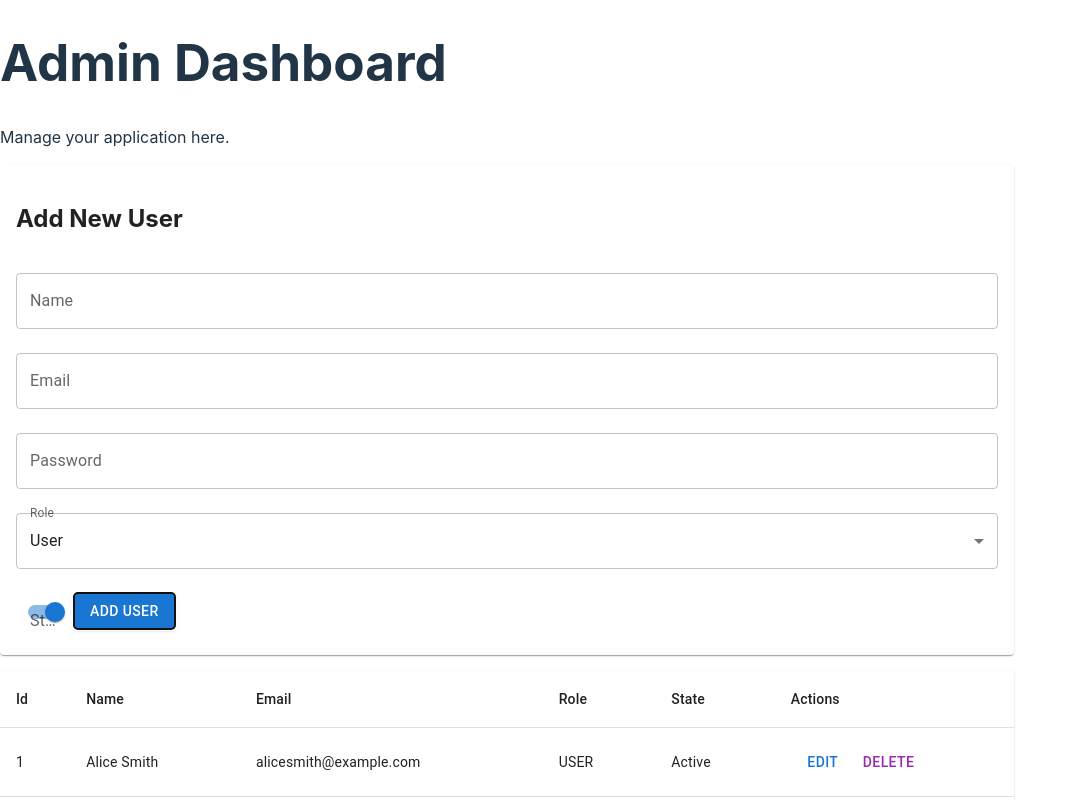
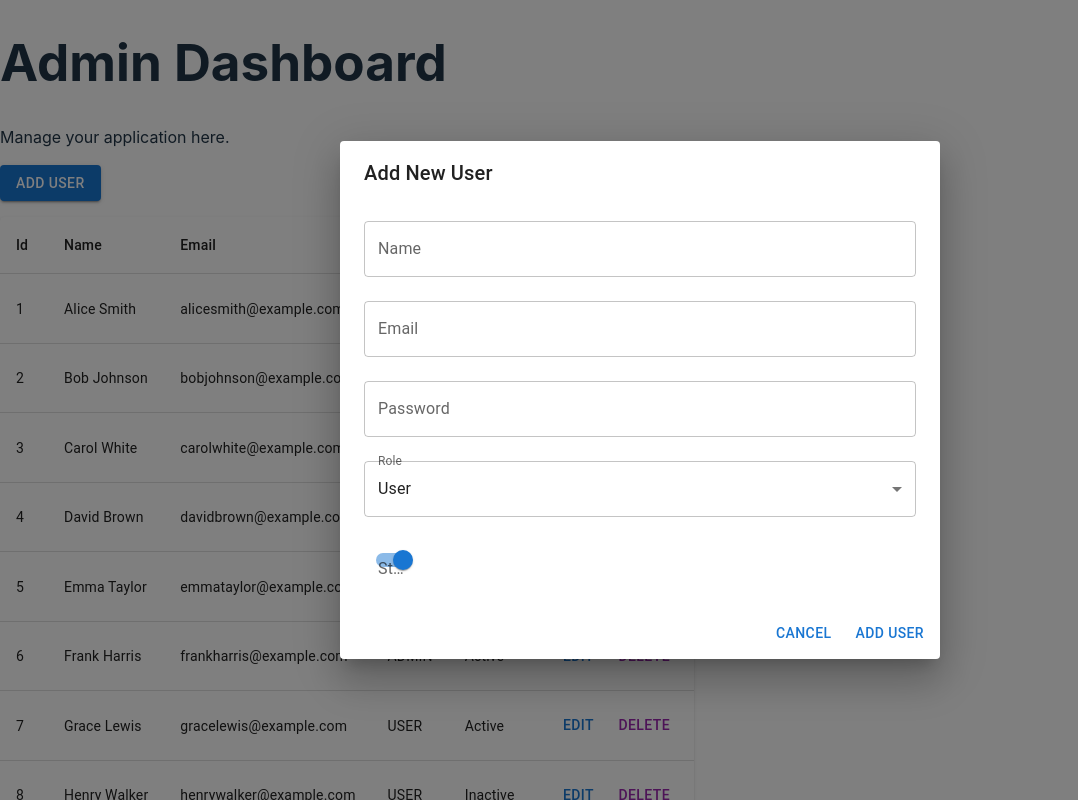
Before and after one commit to RamonCruz187/Kosten, a React (Vite) app in the folder Front/: page /admin in a window 1280 px wide. Both pictures are taken after a click on the button "ADD USER". Shown: the top 800 px of the page, without its empty margins (0-1078 px from the left). Built offline with nearby package versions, Linux system fonts and the light colour scheme.

Commit message:
dashboard modify user's modal

```diff
--- a/Front/src/components/Dashboard/AdminDashboard.jsx
+++ b/Front/src/components/Dashboard/AdminDashboard.jsx
@@ -1,9 +1,9 @@
 import React, { useEffect, useState } from 'react';
-import { TextField, Button, Select, MenuItem, FormControl, InputLabel, Switch, Table, TableBody, TableCell, TableHead, TableRow, Paper, TablePagination } from '@mui/material';
+import { TextField, Button, Select, MenuItem, FormControl, InputLabel, Switch, Table, TableBody, TableCell, TableHead, TableRow, Paper, TablePagination, Dialog, DialogActions, DialogContent, DialogTitle } from '@mui/material';
 import axios from 'axios';
 
-
 const users0 = [
+  // Mock users data
      {
        "id": 1,
        "name": "Alice Smith",
@@ -107,14 +107,20 @@ import axios from 'axios';
       "password": "CarolPass3",
       "role": "ADMIN",
       "state": true
+    },
+    {
+    "id": 14,
+    "name": "Carol White",
+    "email": "carolwhite@example.com",
+    "password": "CarolPass3",
+    "role": "ADMIN",
+    "state": true
     }
-   ]
-
+  //...other users
+];
 
 const AdminDashboard = () => {
-
-//   const [users, setUsers] = useState([]);  //use when endpoint is available.
-  const [users, setUsers] = useState(users0);  //users0 mockup
+  const [users, setUsers] = useState(users0); // Mock data
   const [userForm, setUserForm] = useState({
     id: null,
     name: '',
@@ -123,28 +129,34 @@ const AdminDashboard = () => {
     role: 'USER',
     state: true
   });
+  const [isEditing, setIsEditing] = useState(false);
 
-  const [isEditing, setIsEditing] = useState(false);
   // Pagination state
   const [page, setPage] = useState(0);
   const [rowsPerPage, setRowsPerPage] = useState(5);
-  const [totalUsers, setTotalUsers] = useState(0);
+  const [totalUsers, setTotalUsers] = useState(users.length);
 
-  // Fetch users based on pagination
-  // const fetchUsers = async () => {
-  //   try {
-  //     const response = await axios.get(`/api/users?page=${page}&size=${rowsPerPage}`);
-  //     setUsers(response.data.users); // Assuming the API returns a "users" array
-  //     setTotalUsers(response.data.totalCount); // Assuming the API returns a "totalCount"
-  //   } catch (error) {
-  //     console.error('Error fetching users:', error);
-  //   }
-  // };
+  // Modal (Dialog) state
+  const [open, setOpen] = useState(false);
 
-  // useEffect(() => {
-  //   fetchUsers();
-  // }, [page, rowsPerPage]); // Refetch users when page or rowsPerPage changes
+  // Open modal for adding a new user
+  const handleOpenAddUser = () => {
+    setUserForm({ id: null, name: '', email: '', password: '', role: 'USER', state: true });
+    setIsEditing(false);
+    setOpen(true);
+  };
 
+  // Open modal for editing an existing user
+  const handleOpenEditUser = (user) => {
+    setUserForm(user);
+    setIsEditing(true);
+    setOpen(true);
+  };
+
+  // Close modal
+  const handleClose = () => {
+    setOpen(false);
+  };
 
   // Handle form input changes
   const handleInputChange = (e) => {
@@ -183,12 +195,13 @@ const AdminDashboard = () => {
     } catch (error) {
       console.error('Error saving user:', error);
     }
+
+    handleClose(); // Close modal after submission
   };
 
   // Edit user
   const handleEdit = (user) => {
-    setUserForm(user);
-    setIsEditing(true);
+    handleOpenEditUser(user);
   };
 
   // Delete user
@@ -207,20 +220,69 @@ const AdminDashboard = () => {
   };
 
   const handleChangeRowsPerPage = (event) => {
-      setRowsPerPage(parseInt(event.target.value, 5));
+    setRowsPerPage(parseInt(event.target.value, 10));
     setPage(0); // Reset to the first page whenever rows per page is changed
   };
-
 
   return (
     <div>
       <h1>Admin Dashboard</h1>
       <p>Manage your application here.</p>
 
-       {/* Form to create or update user */}
-       <Paper style={{ padding: '16px', marginBottom: '16px' }}>
-         <h2>{isEditing ? 'Edit User' : 'Add New User'}</h2>
-         <form>
+      {/* Add User Button */}
+      <Button variant="contained" color="primary" onClick={handleOpenAddUser} style={{ marginBottom: '16px' }}>
+        Add User
+      </Button>
+
+      {/* Table to display users */}
+      <Paper>
+        <Table>
+          <TableHead>
+            <TableRow>
+              <TableCell>Id</TableCell>
+              <TableCell>Name</TableCell>
+              <TableCell>Email</TableCell>
+              <TableCell>Role</TableCell>
+              <TableCell>State</TableCell>
+              <TableCell>Actions</TableCell>
+            </TableRow>
+          </TableHead>
+          <TableBody>
+            {users.map((user) => (
+              <TableRow key={user.id}>
+                <TableCell>{user.id}</TableCell>
+                <TableCell>{user.name}</TableCell>
+                <TableCell>{user.email}</TableCell>
+                <TableCell>{user.role}</TableCell>
+                <TableCell>{user.state ? 'Active' : 'Inactive'}</TableCell>
+                <TableCell>
+                  <Button onClick={() => handleOpenEditUser(user)} color="primary">
+                    Edit
+                  </Button>
+                  <Button onClick={() => handleDelete(user.id)} color="secondary">
+                    Delete
+                  </Button>
+                </TableCell>
+              </TableRow>
+            ))}
+          </TableBody>
+        </Table>
+
+        {/* Pagination controls */}
+        <TablePagination
+          component="div"
+          count={totalUsers}
+          page={page}
+          onPageChange={handleChangePage}
+          rowsPerPage={rowsPerPage}
+          onRowsPerPageChange={handleChangeRowsPerPage}
+        />
+      </Paper>
+
+      {/* Modal for Create/Update User */}
+      <Dialog open={open} onClose={handleClose} aria-labelledby="form-dialog-title">
+        <DialogTitle id="form-dialog-title">{isEditing ? 'Edit User' : 'Add New User'}</DialogTitle>
+        <DialogContent>
           <TextField
             label="Name"
             name="name"
@@ -267,80 +329,150 @@ const AdminDashboard = () => {
               color="primary"
             />
           </FormControl>
-          <Button
-            variant="contained"
-            color="primary"
-            onClick={handleSubmit}
-            style={{ marginTop: '16px' }}
-          >
+        </DialogContent>
+        <DialogActions>
+          <Button onClick={handleClose} color="primary">
+            Cancel
+          </Button>
+          <Button onClick={handleSubmit} color="primary">
             {isEditing ? 'Update User' : 'Add User'}
           </Button>
-        </form>
-      </Paper>
-
-             {/* Table to display users */}
-       <Paper>
-         <Table>
-           <TableHead>
-             <TableRow>
-               <TableCell>Id</TableCell>
-               <TableCell>Name</TableCell>
-               <TableCell>Email</TableCell>
-               <TableCell>Role</TableCell>
-               <TableCell>State</TableCell>
-               <TableCell>Actions</TableCell>
-             </TableRow>
-           </TableHead>
-           <TableBody>
-             {users.map((user) => (
-              <TableRow key={user.id}>
-                <TableCell>{user.id}</TableCell>
-                <TableCell>{user.name}</TableCell>
-                <TableCell>{user.email}</TableCell>
-                <TableCell>{user.role}</TableCell>
-                <TableCell>{user.state ? 'Active' : 'Inactive'}</TableCell>
-                <TableCell>
-                  <Button onClick={() => handleEdit(user)} color="primary">
-                    Edit
-                  </Button>
-                  <Button onClick={() => handleDelete(user.id)} color="secondary">
-                    Delete
-                  </Button>
-                </TableCell>
-              </TableRow>
-            ))}
-
-
-          </TableBody>
-        </Table>
-
-        {/* Pagination controls */}
-        <TablePagination
-          component="div"
-          count={totalUsers}
-          page={page}
-          onPageChange={handleChangePage}
-          rowsPerPage={rowsPerPage}
-          onRowsPerPageChange={handleChangeRowsPerPage}
-        />
-
-
-      </Paper>
-
-
+        </DialogActions>
+      </Dialog>
     </div>
   );
 };
 
 export default AdminDashboard;
 
-//*************/ version 1 ****************
+
+//*************/ version 2 ****************
+//src/components/Dashboard/AdminDashboard.jsx
 // import React, { useEffect, useState } from 'react';
-// import { TextField, Button, Select, MenuItem, FormControl, InputLabel, Switch, Table, TableBody, TableCell, TableHead, TableRow, Paper } from '@mui/material';
+// import { TextField, Button, Select, MenuItem, FormControl, InputLabel, Switch, Table, TableBody, TableCell, TableHead, TableRow, Paper, TablePagination } from '@mui/material';
 // import axios from 'axios';
 
+
+//    const users0 = [
+//      {
+//        "id": 1,
+//        "name": "Alice Smith",
+//        "email": "alicesmith@example.com",
+//        "password": "AlicePass1",
+//        "role": "USER",
+//        "state": true
+//      },
+//      {
+//        "id": 2,
+//        "name": "Bob Johnson",
+//        "email": "bobjohnson@example.com",
+//        "password": "BobPass2",
+//        "role": "USER",
+//        "state": false
+//      },
+//      {
+//        "id": 3,
+//        "name": "Carol White",
+//        "email": "carolwhite@example.com",
+//        "password": "CarolPass3",
+//        "role": "ADMIN",
+//        "state": true
+//      },
+//      {
+//        "id": 4,
+//        "name": "David Brown",
+//        "email": "davidbrown@example.com",
+//        "password": "DavidPass4",
+//        "role": "USER",
+//        "state": true
+//      },
+//      {
+//        "id": 5,
+//        "name": "Emma Taylor",
+//        "email": "emmataylor@example.com",
+//        "password": "EmmaPass5",
+//        "role": "USER",
+//        "state": false
+//      },
+//      {
+//        "id": 6,
+//        "name": "Frank Harris",
+//        "email": "frankharris@example.com",
+//        "password": "FrankPass6",
+//        "role": "ADMIN",
+//        "state": true
+//      },
+//      {
+//        "id": 7,
+//        "name": "Grace Lewis",
+//        "email": "gracelewis@example.com",
+//        "password": "GracePass7",
+//        "role": "USER",
+//        "state": true
+//      },
+//      {
+//        "id": 8,
+//        "name": "Henry Walker",
+//        "email": "henrywalker@example.com",
+//        "password": "HenryPass8",
+//        "role": "USER",
+//        "state": false
+//      },
+//      {
+//        "id": 9,
+//        "name": "Ivy Hall",
+//        "email": "ivyhall@example.com",
+//        "password": "IvyPass9",
+//        "role": "ADMIN",
+//        "state": true
+//      },
+//      {
+//        "id": 10,
+//        "name": "Jack King",
+//        "email": "jackking@example.com",
+//        "password": "JackPass10",
+//        "role": "USER",
+//        "state": true
+//      },
+//      {
+//       "id": 11,
+//       "name": "Alice Smith",
+//       "email": "alicesmith@example.com",
+//       "password": "AlicePass1",
+//       "role": "USER",
+//       "state": true
+//     },
+//     {
+//       "id": 12,
+//       "name": "Bob Johnson",
+//       "email": "bobjohnson@example.com",
+//       "password": "BobPass2",
+//       "role": "USER",
+//       "state": false
+//     },
+//     {
+//       "id": 13,
+//       "name": "Carol White",
+//       "email": "carolwhite@example.com",
+//       "password": "CarolPass3",
+//       "role": "ADMIN",
+//       "state": true
+//     },
+//     {
+//     "id": 14,
+//     "name": "Carol White",
+//     "email": "carolwhite@example.com",
+//     "password": "CarolPass3",
+//     "role": "ADMIN",
+//     "state": true
+//     }
+//    ]
+
+
 // const AdminDashboard = () => {
-//   const [users, setUsers] = useState([]);
+
+// //   const [users, setUsers] = useState([]);  //use when endpoint is available.
+//   const [users, setUsers] = useState(users0);  //users0 mockup
 //   const [userForm, setUserForm] = useState({
 //     id: null,
 //     name: '',
@@ -349,21 +481,30 @@ export default AdminDashboard;
 //     role: 'USER',
 //     state: true
 //   });
+
 //   const [isEditing, setIsEditing] = useState(false);
+//   // Pagination state
+//   const [page, setPage] = useState(0);
+//   const [rowsPerPage, setRowsPerPage] = useState(5);
+//   const [totalUsers, setTotalUsers] = useState(users.length);
 
-//   // Fetch all users
+//   //Fetch users based on pagination
 //   const fetchUsers = async () => {
 //     try {
-//       const response = await axios.get('/api/users');
-//       setUsers(response.data);
+//       const response = await axios.get(`/api/users?page=${page}&size=${rowsPerPage}`);
+//       setUsers(response.data.users); // Assuming the API returns a "users" array
+//       setTotalUsers(response.data.totalCount); // Assuming the API returns a "totalCount"
 //     } catch (error) {
 //       console.error('Error fetching users:', error);
 //     }
 //   };
 
 //   useEffect(() => {
-//     fetchUsers();
-//   }, []);
+//     // fetchUsers();
+//     users0;
+
+//   }, [page, rowsPerPage]); // Refetch users when page or rowsPerPage changes
+
 
 //   // Handle form input changes
 //   const handleInputChange = (e) => {
@@ -420,15 +561,27 @@ export default AdminDashboard;
 //     }
 //   };
 
+//     // Pagination handlers
+//     const handleChangePage = (event, newPage) => {
+//       setPage(newPage);
+//     };
+
+//     const handleChangeRowsPerPage = (event) => {
+//       setRowsPerPage(parseInt(event.target.value, 5));
+//       setPage(0); // Reset to the first page whenever rows per page is changed
+//     };
+
+
 //   return (
 //     <div>
 //       <h1>Admin Dashboard</h1>
+//       <p>Manage your application here.</p>
 
-//       {/* Form to create or update user */}
-//       <Paper style={{ padding: '16px', marginBottom: '16px' }}>
-//         <h2>{isEditing ? 'Edit User' : 'Add New User'}</h2>
-//         <form>
-//           <TextField
+//        {/* Form to create or update user */}
+//        <Paper style={{ padding: '16px', marginBottom: '16px' }}>
+//          <h2>{isEditing ? 'Edit User' : 'Add New User'}</h2>
+//          <form>
+//            <TextField
 //             label="Name"
 //             name="name"
 //             value={userForm.name}
@@ -485,21 +638,23 @@ export default AdminDashboard;
 //         </form>
 //       </Paper>
 
-//       {/* Table to display users */}
-//       <Paper>
-//         <Table>
-//           <TableHead>
-//             <TableRow>
-//               <TableCell>Name</TableCell>
-//               <TableCell>Email</TableCell>
-//               <TableCell>Role</TableCell>
-//               <TableCell>State</TableCell>
-//               <TableCell>Actions</TableCell>
-//             </TableRow>
-//           </TableHead>
-//           <TableBody>
-//             {users.map((user) => (
+//              {/* Table to display users */}
+//        <Paper>
+//          <Table>
+//            <TableHead>
+//              <TableRow>
+//                <TableCell>Id</TableCell>
+//                <TableCell>Name</TableCell>
+//                <TableCell>Email</TableCell>
+//                <TableCell>Role</TableCell>
+//                <TableCell>State</TableCell>
+//                <TableCell>Actions</TableCell>
+//              </TableRow>
+//            </TableHead>
+//            <TableBody>
+//              {users.map((user) => (
 //               <TableRow key={user.id}>
+//                 <TableCell>{user.id}</TableCell>
 //                 <TableCell>{user.name}</TableCell>
 //                 <TableCell>{user.email}</TableCell>
 //                 <TableCell>{user.role}</TableCell>
@@ -514,9 +669,25 @@ export default AdminDashboard;
 //                 </TableCell>
 //               </TableRow>
 //             ))}
+
+
 //           </TableBody>
 //         </Table>
+
+//         {/* Pagination controls */}
+//         <TablePagination
+//           component="div"
+//           count={totalUsers}
+//           page={page}
+//           onPageChange={handleChangePage}
+//           rowsPerPage={rowsPerPage}
+//           onRowsPerPageChange={handleChangeRowsPerPage}
+//         />
+
+
 //       </Paper>
+
+
 //     </div>
 //   );
 // };
```
Lines whose indentation alone changed are shown as unchanged.
